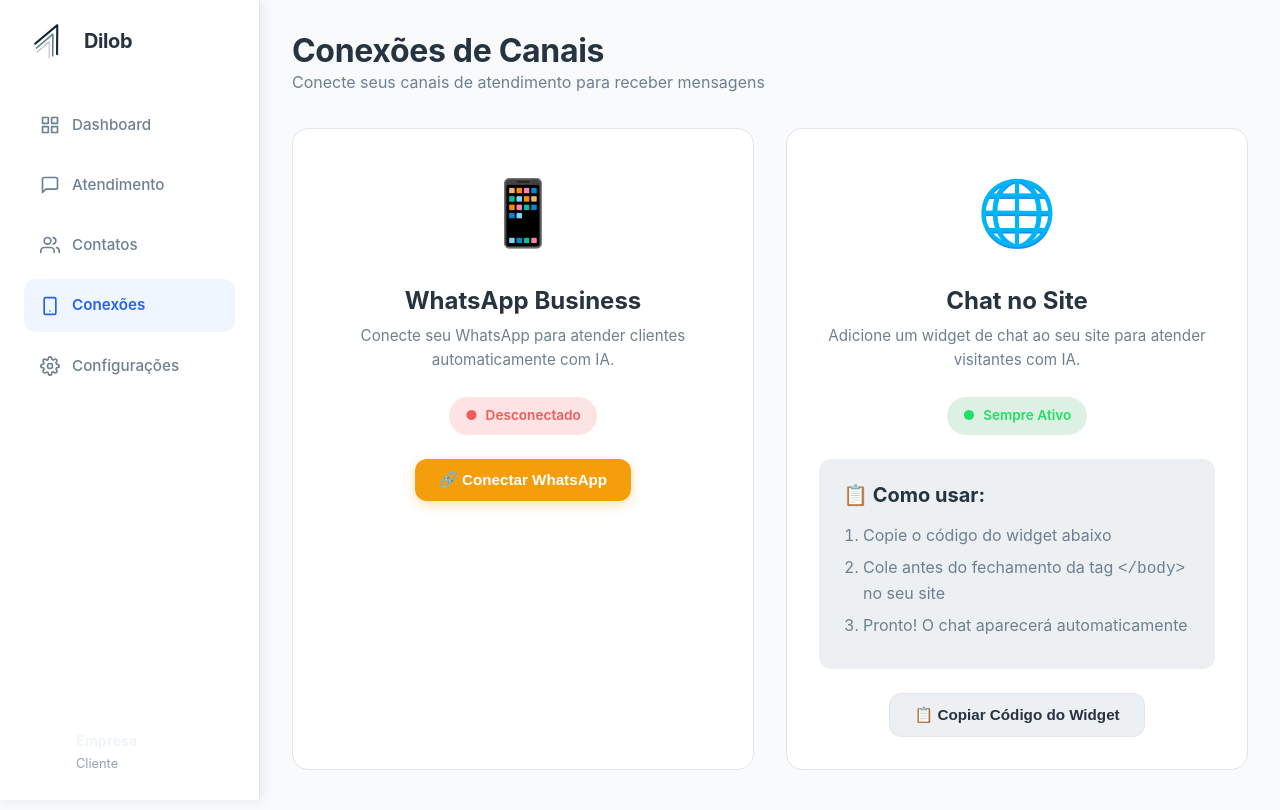
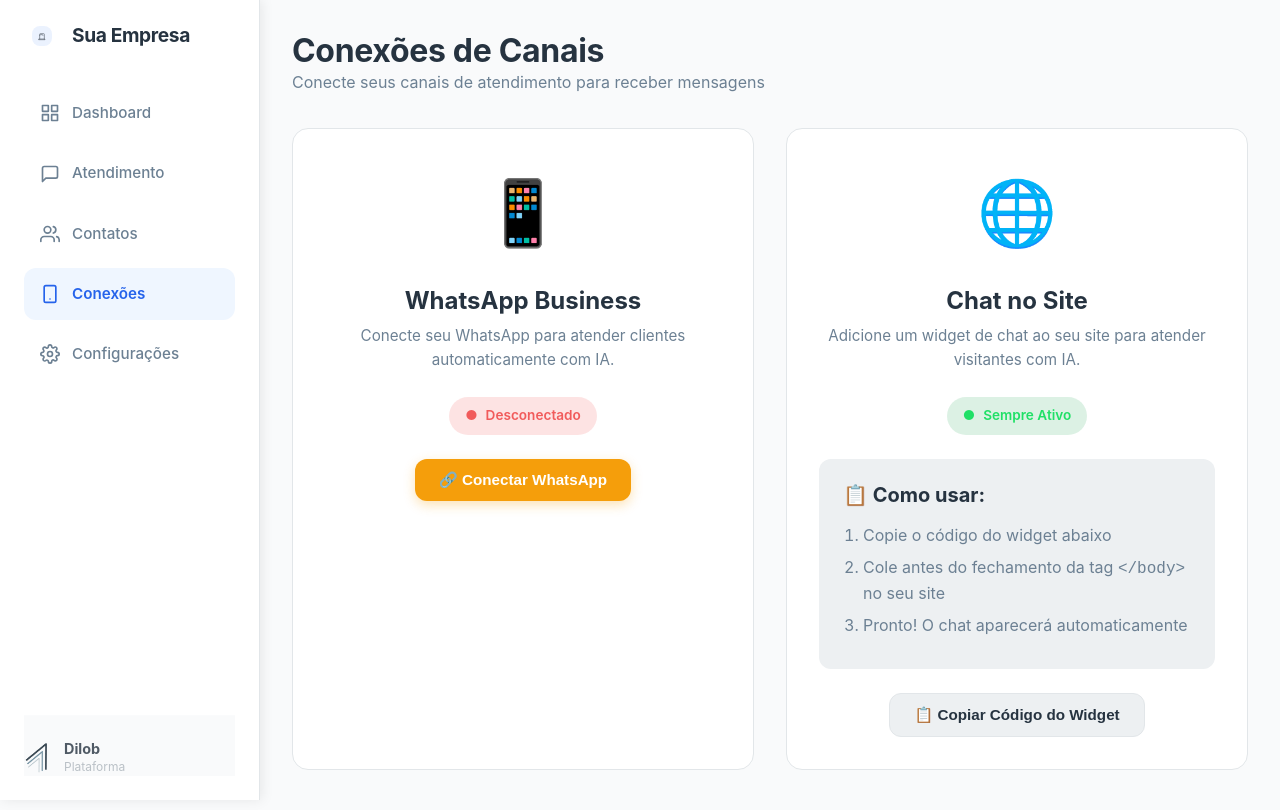
Before and after one commit to dilob0802-rgb/atendimento-ia, a Next.js app in the folder frontend/: page /conexoes in a window 1280 px wide. Shown: the top 810 px of the page. Built offline with nearby package versions, Linux system fonts and the light colour scheme; no server answers.

Commit message:
UI: Atualiza Sidebar com nome da empresa no topo e marca Dilob no rodapé

```diff
--- a/frontend/src/components/Sidebar.js
+++ b/frontend/src/components/Sidebar.js
@@ -6,19 +6,27 @@ export default function Sidebar() {
     const router = useRouter();
     const isActive = (path) => router.pathname === path ? styles.active : '';
     const [role, setRole] = useState('client');
+    const [companyName, setCompanyName] = useState('Sua Empresa');
 
     useEffect(() => {
         const userRole = localStorage.getItem('user_role');
+        const userName = localStorage.getItem('user_name');
         setRole(userRole || 'client');
+        if (userName) setCompanyName(userName);
     }, []);
 
     const isSuperAdmin = role === 'super_admin';
+    const displayName = isSuperAdmin ? 'Administrador' : companyName;
 
     return (
         <aside className={styles.sidebar}>
+            {/* Topo da Sidebar - Nome da Empresa do Cliente */}
             <div className={styles.logo}>
-                <img src="/logo.png" alt="Dilob" style={{ width: '32px', height: 'auto', marginRight: '0.5rem' }} />
-                <h3>Dilob</h3>
+                {/* Ícone de prédio/empresa genérico para o topo */}
+                <span className={styles.navItemIcon} style={{ marginRight: '0.5rem', color: 'var(--primary)', background: 'rgba(59, 130, 246, 0.1)', padding: '6px', borderRadius: '8px' }}>
+                    <svg width="24" height="24" viewBox="0 0 24 24" fill="none" stroke="currentColor" strokeWidth="2" strokeLinecap="round" strokeLinejoin="round"><rect x="3" y="21" width="18" height="2"></rect><path d="M5 21V7a2 2 0 0 1 2-2h10a2 2 0 0 1 2 2v14"></path><path d="M5 10a2 2 0 0 1 2-2h6a2 2 0 0 1 2 2"></path></svg>
+                </span>
+                <h3 style={{ fontSize: '1.2rem', margin: 0, whiteSpace: 'nowrap', overflow: 'hidden', textOverflow: 'ellipsis' }}>{displayName}</h3>
             </div>
 
             <nav className={styles.nav}>
@@ -70,11 +78,14 @@ export default function Sidebar() {
                 )}
             </nav>
 
-            <div className={styles.userProfile}>
-                <div className={styles.avatar}>{isSuperAdmin ? 'A' : 'E'}</div>
-                <div className={styles.userInfo}>
-                    <h4>{isSuperAdmin ? 'Administrador' : 'Empresa'}</h4>
-                    <span>{isSuperAdmin ? 'Super Admin' : 'Cliente'}</span>
+            <div className={styles.userProfile} style={{ marginTop: 'auto', background: 'var(--bg-primary)' }}>
+                {/* Rodapé - Marca Dilob */}
+                <div style={{ display: 'flex', alignItems: 'center', gap: '0.75rem', opacity: 0.8 }}>
+                    <img src="/logo.png" alt="Dilob" style={{ width: '28px', height: 'auto' }} />
+                    <div style={{ display: 'flex', flexDirection: 'column' }}>
+                        <h4 style={{ margin: 0, fontSize: '0.9rem', color: 'var(--text-primary)' }}>Dilob</h4>
+                        <span style={{ fontSize: '0.75rem', color: 'var(--text-tertiary)' }}>Plataforma</span>
+                    </div>
                 </div>
             </div>
         </aside>
```
